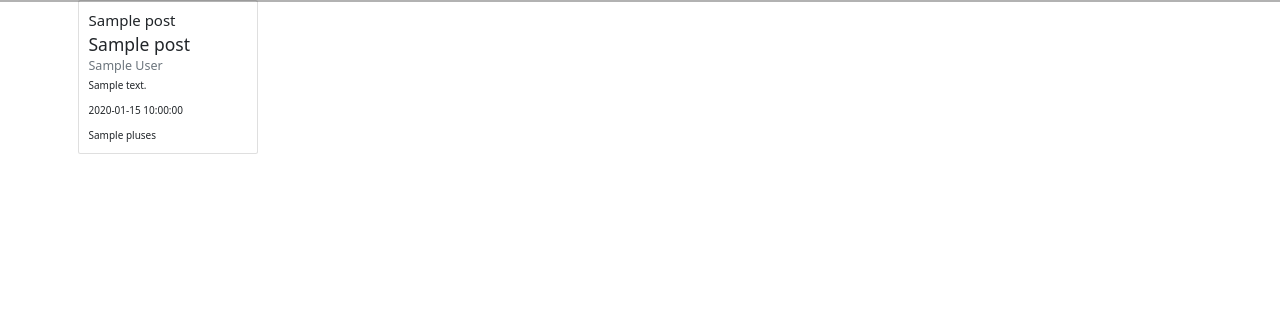
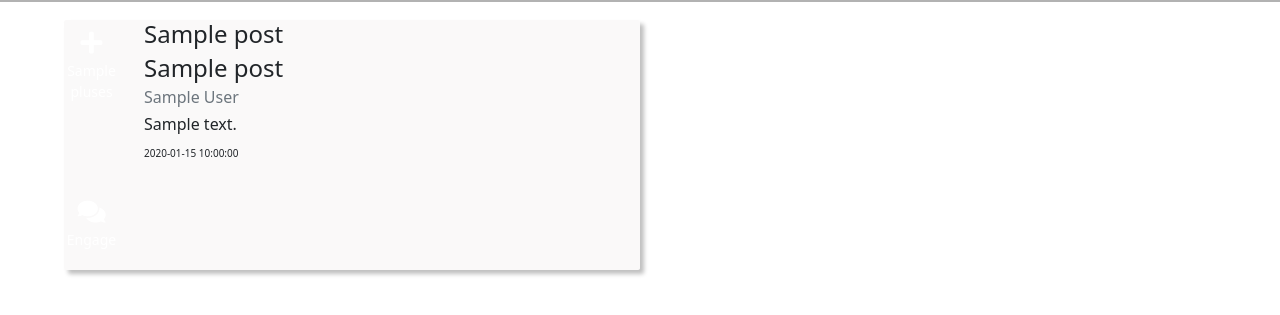
Before and after one commit to zackgithuboriginal/shareflow-milestone-project-3, a Flask app: page / in a window 1280 px wide. Shown: the part 60-375 px from the top of the page. Run offline with Flask 2, Linux system fonts and the light colour scheme; a database or web service that is not in the repository returns one stand-in record (values such as "Sample title"); some libraries are stand-ins or nearby versions.

Commit message:
Added styling to post display on larger screens

```diff
--- a/static/css/style.css
+++ b/static/css/style.css
@@ -46,6 +46,85 @@ button.navbar-toggler {
 .main-container {
     position: relative;
     margin-top: 6rem;
+    padding-top: 2rem;
+    max-width: 90vw;
+    margin-left: auto;
+    margin-right: auto;
+}
+
+/* Post Styling */
+.post-details {
+    margin-left: 1rem;
+}
+
+.sidebar {
+    width: 100%;
+    padding: 0;
+    height: 5rem;
+}
+
+.sidebar .row {
+    padding: 0;
+}
+
+.post-card {
+    margin-left: auto;
+    margin-right: auto;
+    border: 1px;
+    max-width: 90vw;
+    background-color: rgba(245, 244, 244, .5);
+    min-height: 25rem;
+    height: 25rem;
+    box-shadow: .4rem .4rem .4rem rgba(0, 0, 0, .25);
+}
+
+.post-title, .post-topic {
+    font-size: 2.4rem;
+}
+
+.post-text, .post-author {
+    font-size: 1.6rem;
+}
+
+.post-pluses {
+    padding: 0;
+    color: #ffffff;
+    font-size: 1.4rem;
+}
+
+.sidebar i {
+    padding: 0;
+    color: #ffffff;
+    font-size: 2.5rem;
+}
+
+.card-body.row {
+    padding: 0;
+}
+
+/* Topic Styling */
+.sport {
+    color: #0075F2;
+}
+
+.sport-sidebar {
+    background-color: rgba(0, 117, 242, .6);
+}
+
+.entertainment {
+    color: #78C3FB;
+}
+
+.global-news {
+    color: #1B263B;
+}
+
+.general {
+    color: #415A77;
+}
+
+.politics {
+    color: #7697F9;
 }
 
 @media (min-width: 768px) {
@@ -57,4 +136,30 @@ button.navbar-toggler {
         margin: 0;
         box-shadow: none;
     }
+
+    .sidebar {
+        display: flex;
+        flex-direction: column;
+        width: 7rem;
+        padding: 1rem;
+        justify-content: space-between;
+        height: 100%;
+    }
+
+    .post-pluses {
+        text-align: center
+    }
+
+    .post-votes {
+        display: flex;
+    }
+
+    .post-comments {
+        display: flex;
+    }
+
+    .sidebar i {
+        margin-bottom: .5rem;
+        text-align: center;
+    }
 }
--- a/templates/base.html
+++ b/templates/base.html
@@ -40,7 +40,7 @@
     </header>
 
 
-    <main class="container">
+    <main class="container-flex">
         {% block content %}
 
         {% endblock %}
--- a/templates/posts.html
+++ b/templates/posts.html
@@ -5,16 +5,28 @@
     {% if posts|length > 0 %}
         {% for post in posts %}
         <div class="col-12 col-lg-6">
-            <div class="card" style="width: 18rem;">
-                <div class="card-body">
-                    <h4>{{ post.topic_name }}</h4>
-                    <h3 class="card-title">{{ post.post_title }}</h3>
-                    <h5 class="card-subtitle mb-2 text-muted">{{ post.author }}</h5>
-                    <p class="card-text">{{ post.post_content }}</p>
-                    <p class="card-text">{{ post.post_date }}</p>
-                    <p class="card-text">{{ post.pluses }}</p>
+            <div class="post-card card">
+                <div class="card-body row">
+                    <div class="col-12 col-md-2 {{ post.topic_name }}-sidebar sidebar">
+                        <div class="post-votes row">
+                            <i class="col-6 col-md-12 fas fa-plus"></i>
+                            <p class="col-6 col-md-12 post-pluses">{{ post.pluses }}</p>
+                        </div>
+                        <div class="post-comments row">
+                            <i class="col-6 col-md-12 fas fa-comments"></i>
+                            <p class="col-6 col-md-12 post-pluses">Engage</p>
+                        </div>
+                    </div>
+                    <div class="post-details col col-md-10">
+                        <h4 class="{{ post.topic_name }} post-topic">{{ post.topic_name }}</h4>
+                        <h3 class="post-title">{{ post.post_title }}</h3>
+                        <h5 class="post-author mb-2 text-muted">{{ post.author }}</h5>
+                        <p class="post-text">{{ post.post_content }}</p>
+                        <p class="post-date">{{ post.post_date }}</p>
+                    </div>
                 </div>
             </div>
+        </div>
         {% endfor %}
     {% endif %}
 </section>
```
